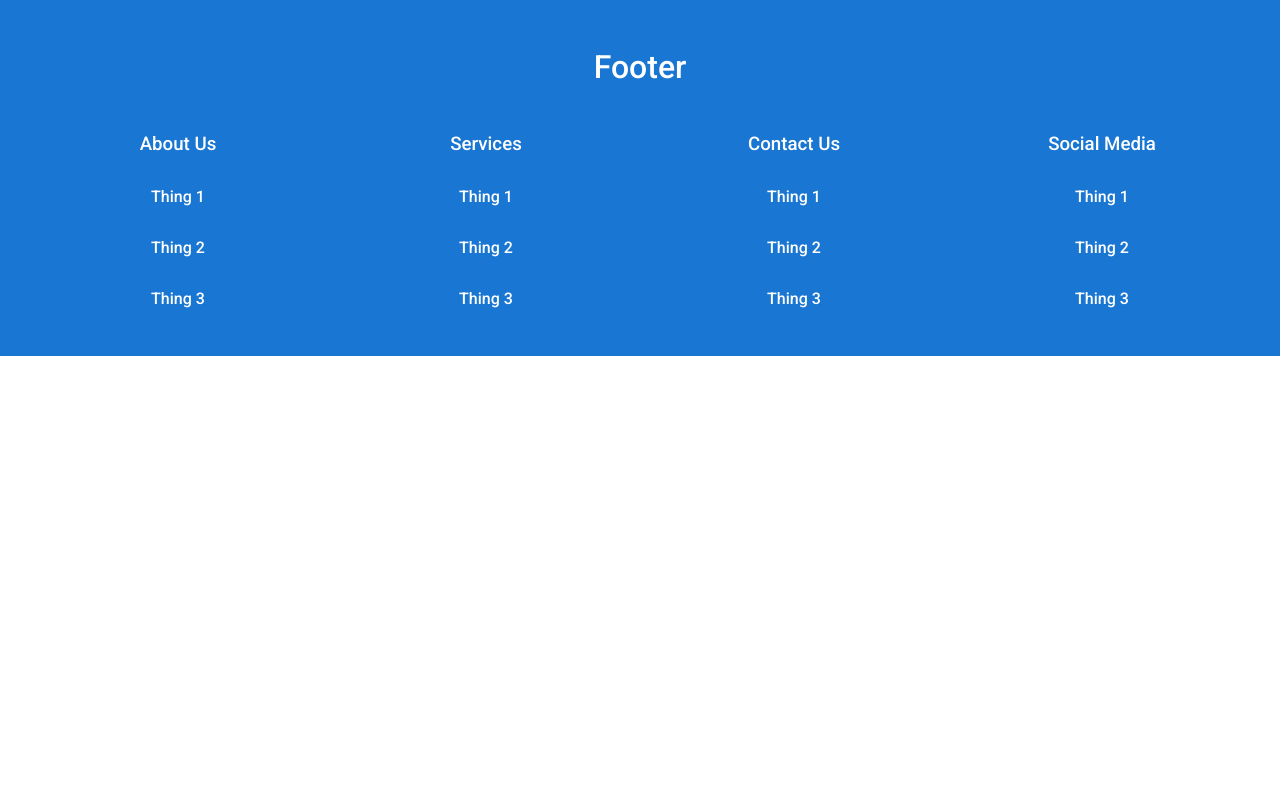
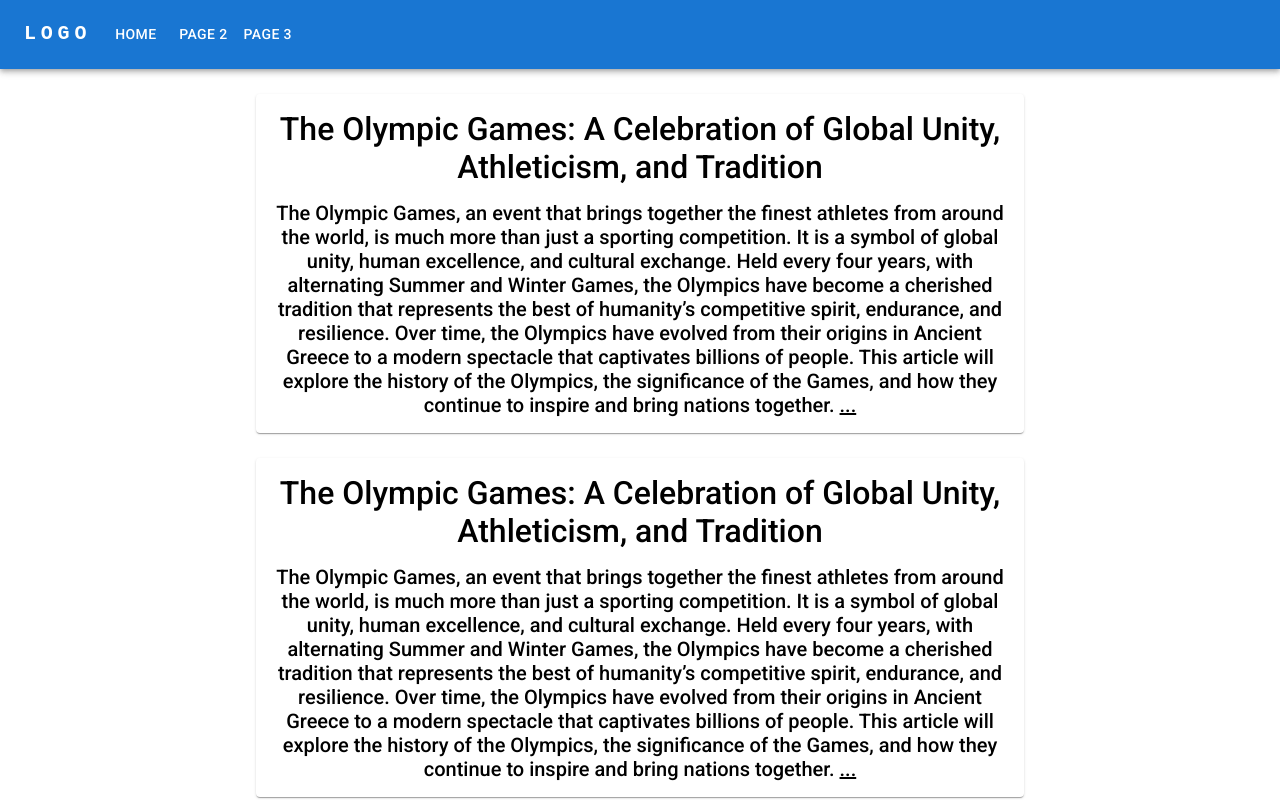
Before and after one commit to Bruuh404/reactstuff, a React (Create React App) app in the folder my-react-app/: page /page3 in a window 1280 px wide. Shown: the top 800 px of the page. Built offline with nearby package versions, Linux system fonts and the light colour scheme.

Commit message:
Uploading link changes n stuff

```diff
--- a/my-react-app/package.json
+++ b/my-react-app/package.json
@@ -13,7 +13,7 @@
     "@testing-library/user-event": "^13.5.0",
     "react": "^18.3.1",
     "react-dom": "^18.3.1",
-    "react-router-dom": "^7.0.1",
+    "react-router-dom": "^6.28.0",
     "react-scripts": "5.0.1",
     "web-vitals": "^2.1.4"
   },
--- a/my-react-app/src/App.js
+++ b/my-react-app/src/App.js
@@ -8,10 +8,10 @@
 function App() {
   return (
     <React.StrictMode>
-    <Router basename="/my-react-app">
-      <Navbar />
+    <Router>
+    <Navbar />
       <Routes>
-        <Route path="/" element={<Home />} />
+        <Route path="/reactstuff" element={<Home />} />
         <Route path="/page2" element={<Page2 />} />
         <Route path="/page3" element={<Page3 />} />
       </Routes>
--- a/my-react-app/src/components/navbar.js
+++ b/my-react-app/src/components/navbar.js
@@ -10,9 +10,10 @@
 import Button from '@mui/material/Button';
 import MenuItem from '@mui/material/MenuItem';
 import { Link } from 'react-router-dom';
+import { BrowserRouter as Router, Routes, Route } from 'react-router-dom';
 
 const pages = [
-  { name: 'Home', path: '/' },
+  { name: 'Home', path: '/Home' },
   { name: 'Page 2', path: '/page2' },
   { name: 'Page 3', path: '/page3' },
 ];
@@ -36,7 +37,7 @@
             variant="h6"
             noWrap
             component="a"
-            href="/"
+            href="/reactstuff"
             sx={{
               mr: 2,
               display: { xs: 'none', md: 'flex' },
@@ -86,13 +87,12 @@
               ))}
             </Menu>
           </Box>
-
           {/* Desktop links */}
           <Typography
             variant="h5"
             noWrap
             component="a"
-            href="/"
+            href="/reactstuff"
             sx={{
               mr: 2,
               display: { xs: 'flex', md: 'none' },
@@ -121,6 +121,7 @@
         </Toolbar>
       </Container>
     </AppBar>
+
   );
 }
 
```
Also changed, not shown: 1 other file (tests, documents, lock files or other folders).
